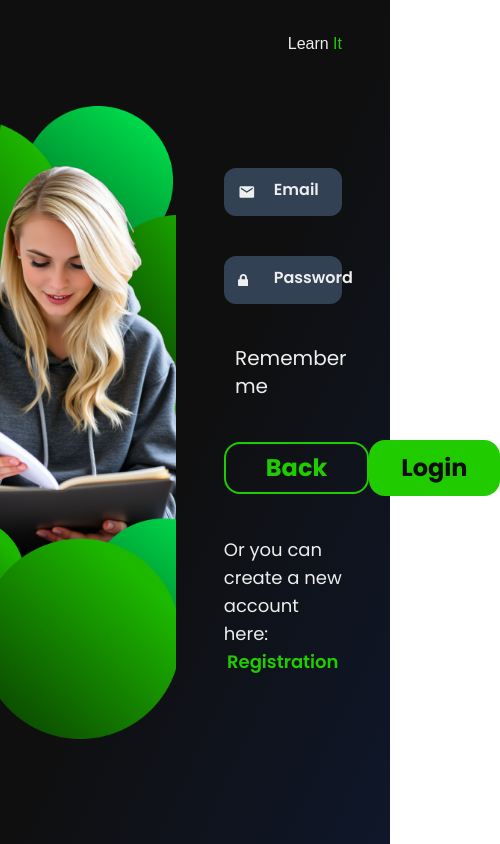
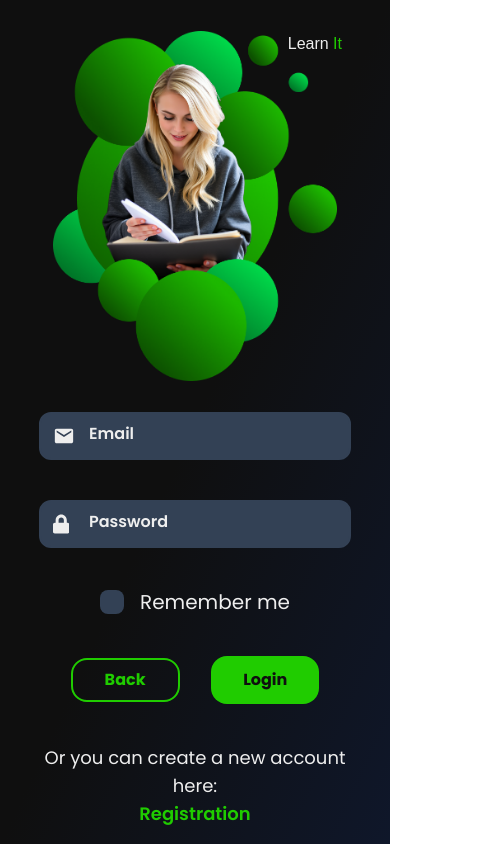
Before and after one commit to LeventeNagyWorks/LearnIt, a React (Vite) app in the folder learnit-app/: page /login in a window 390 px wide. Shown: the whole page, 500 px wide, since content can reach past the window. Built offline with nearby package versions, Linux system fonts and the light colour scheme; a web font is replaced by a local one.

Commit message:
Updated styles for BackButton, HeroSectionElements, PrimaryButton, and Login components

```diff
--- a/learnit-app/src/components/BackButton.jsx
+++ b/learnit-app/src/components/BackButton.jsx
@@ -11,7 +11,7 @@ const BackButton = ({ to, className, onClick }) => {
 
   return (
     <a
-        className={`w-fit border-[2px] border-accent_green_dark hover:bg-accent_green_dark py-2 px-10 rounded-2xl text-accent_green_dark hover:text-cstm_bg_dark font-bold text-2xl duration-500 select-none cursor-pointer ${className}`}
+        className={`w-fit border-[2px] border-accent_green_dark hover:bg-accent_green_dark py-2 px-8 rounded-2xl text-accent_green_dark hover:text-cstm_bg_dark font-bold md:text-2xl duration-500 select-none cursor-pointer ${className}`}
         href={to}
         onClick={onClick}
     >
--- a/learnit-app/src/components/HeroSectionElements.jsx
+++ b/learnit-app/src/components/HeroSectionElements.jsx
@@ -16,7 +16,7 @@ const HeroSectionElements = ({ isLarge, bgImg, text }) => {
         <div className={`w-full h-full rounded-[30px] bg-black/40 backdrop-blur-sm flex flex-col justify-center items-center px-4
             ${isHovered ? 'opacity-100' : 'opacity-0'} duration-500`}
         >
-            <h1 className='text-cstm_white text-4xl font-medium text-center select-none'>{text}</h1>
+            <h1 className='text-cstm_white text-xl md:text-4xl font-medium text-center select-none'>{text}</h1>
         </div>
     </div>
   )
--- a/learnit-app/src/components/PrimaryButton.jsx
+++ b/learnit-app/src/components/PrimaryButton.jsx
@@ -11,7 +11,7 @@ const PrimaryButton = ({ to, text, className, onClick, isDisabled }) => {
     <Link
         to={to}
         onClick={onClick}
-        className={`text-cstm_bg_dark bg-accent_green_dark font-poppins font-bold text-2xl rounded-2xl text-center px-8 py-3 duration-500 z-40 select-none
+        className={`text-cstm_bg_dark bg-accent_green_dark font-poppins font-bold md:text-2xl rounded-2xl text-center px-8 py-3 duration-500 z-40 select-none
             ${className}
             ${(isHovered && !isDisabled) ? 'bg-accent_green_dark2 shadow-[0_0_36px_rgba(40,255,0,0.7)]' : 'bg-accent_green_dark'}
             ${isDisabled ? 'cursor-not-allowed bg-green-600' : 'cursor-pointer'}
--- a/learnit-app/src/components/loginAndRegistration/Login.jsx
+++ b/learnit-app/src/components/loginAndRegistration/Login.jsx
@@ -70,22 +70,22 @@ const Login = () => {
     };
 
     return (
-        <div className='w-full h-screen flex bg-gradient-to-br from-cstm_bg_dark from-50% to-slate-900 font-poppins text-cstm_white selection:bg-accent_green_dark'>
+        <div className='w-full h-screen flex flex-col md:flex-row bg-gradient-to-br from-cstm_bg_dark from-50% to-slate-900 font-poppins text-cstm_white selection:bg-accent_green_dark'>
             {showError && <Error type="InvalidEmailOrPw" onClick={() => setShowError(false)} />}
 
-            <div className='w-[45%] h-full flex items-center justify-center relative overflow-hidden'>
+            <div className='w-full md:w-[45%] h-full flex items-center justify-center relative overflow-hidden'>
                 <img
                     src={girlReadingImage}
                     alt="Girl reading"
-                    className='w-fit h-[75%] rounded-3xl object-cover object-center relative z-30'
+                    className='w-fit h-[85%] md:h-[75%] rounded-3xl object-cover object-center relative z-30'
                 />
             </div>
-            <div className='w-[55%] h-full flex flex-col items-center justify-center'>
+            <div className='w-full md:w-[55%] h-full flex flex-col items-center justify-center'>
                 <h1 className="absolute top-8 right-12 text-cstm_white lg:text-[60px] md:text-[50px] select-none font-poetsen">
                 Learn <span className="text-accent_green_dark">It</span>
                 </h1>
                 <form
-                    className='w-[55%] h-[50%] flex flex-col justify-center items-center gap-10 relative z-20'
+                    className='w-[80%] md:w-[55%] h-[50%] flex flex-col justify-center items-center gap-10 relative z-20'
                     action='POST'
                     onKeyDown={handleKeyDown}
                 >
@@ -109,8 +109,8 @@ const Login = () => {
                         <PrimaryButton text={'Login'} to={'/study-sets'} onClick={submit}/>
                     </div>
 
-                    <div className='w-full flex flex-col items-center justify-evenly select-none relative'>
-                        <p className='text-lg'>Or you can create a new account here: </p>
+                    <div className='w-full flex flex-col items-center justify-evenly select-none relative pb-4'>
+                        <p className='text-lg text-center'>Or you can create a new account here: </p>
                         <Link
                             className='font-semibold text-accent_green_dark hover:cursor-pointer text-lg'
                             onMouseEnter={() => setIsRegisterHovered(true)}
```
